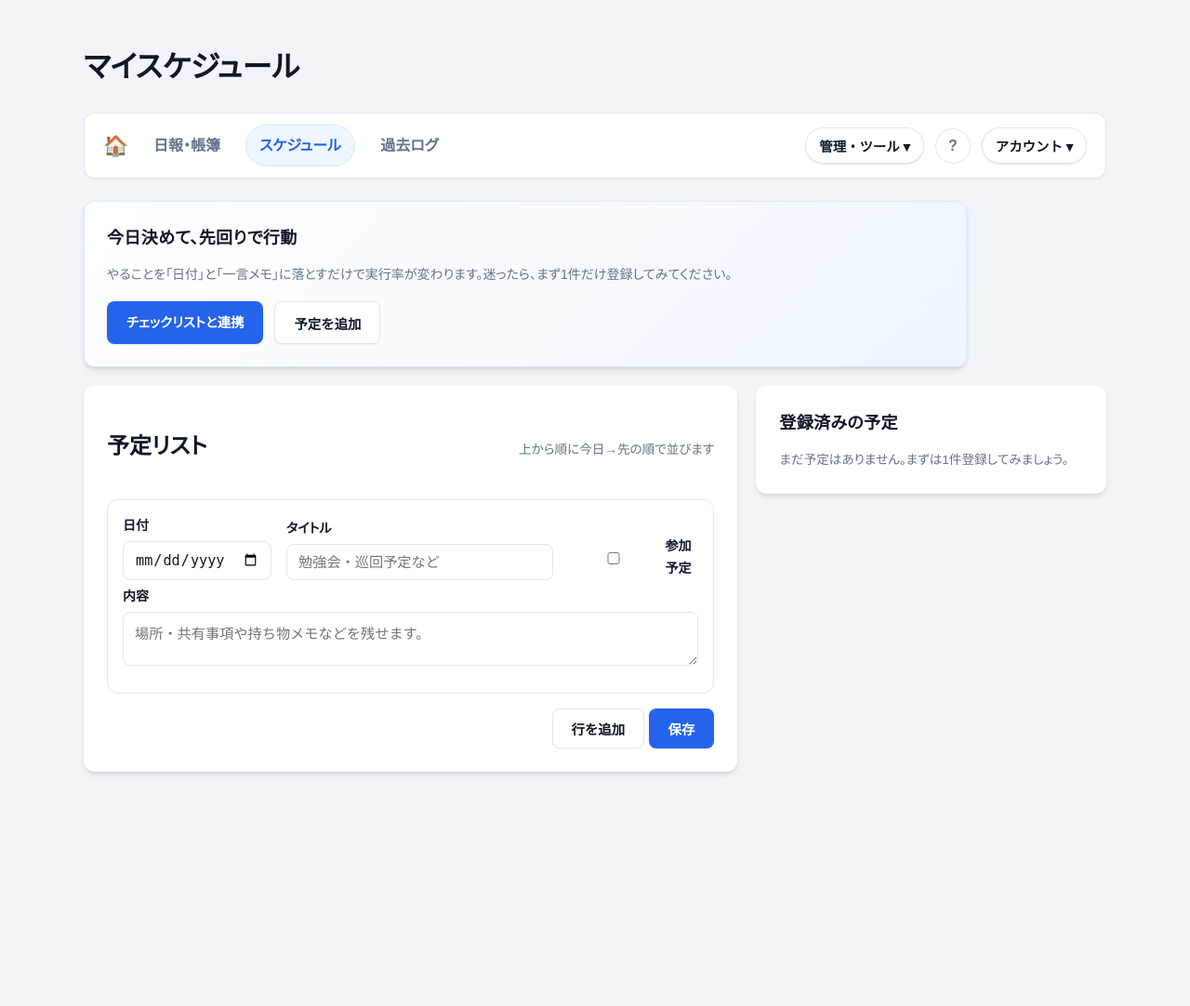
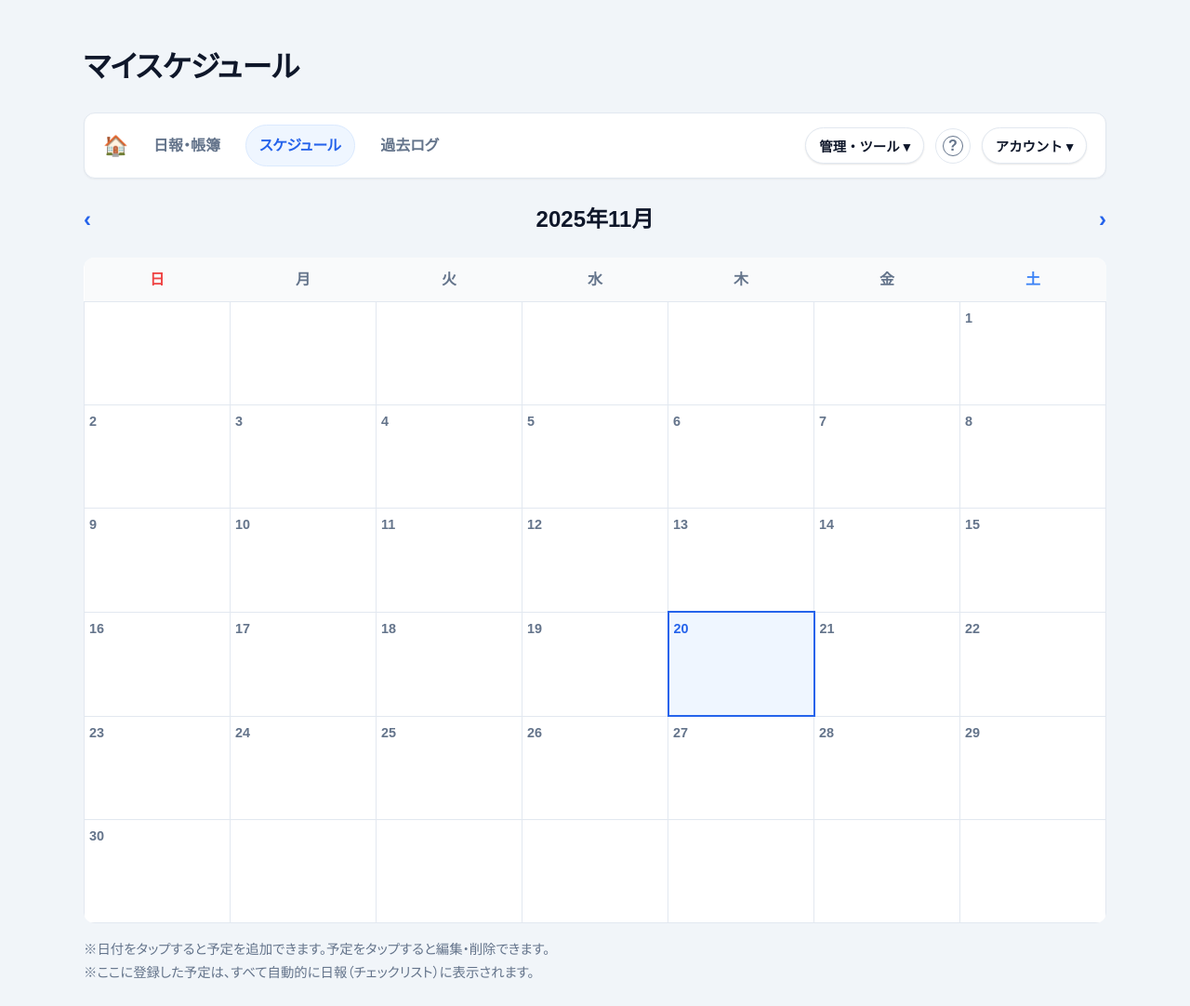
Before and after one commit to bigmakers/kanrichobopublic, a PHP site: page /member/my_schedule.php in a window 1280 px wide. Shown: the whole page at 93% size. Before the commit the page ends 833 px from the top, so only its background shows below. Run offline with PHP 8.4, Linux system fonts and the light colour scheme; the visitor is signed in with stand-in values (Sample User, id 1).

Commit message:
Add calendar modal workflow to My Schedule

```diff
--- a/app/member_nav.php
+++ b/app/member_nav.php
@@ -1,22 +1,26 @@
 <?php
 function member_nav() {
-    $currentUrl = $_SERVER['REQUEST_URI'] ?? '';
-    $isActive = function ($path) use ($currentUrl) {
-        return strpos($currentUrl, $path) !== false ? 'active' : '';
-    };
-
-    ob_start();
+    $current_url = $_SERVER['REQUEST_URI'] ?? '';
+    $isActive = fn($path) => strpos($current_url, $path) !== false ? 'active' : '';
     ?>
     <nav class="app-navbar">
         <div class="nav-start">
-            <a href="<?= htmlspecialchars(url_for('index.php'), ENT_QUOTES, 'UTF-8') ?>" class="nav-brand" title="ホーム">🏠</a>
-            <a href="<?= htmlspecialchars(url_for('member/checklist.php'), ENT_QUOTES, 'UTF-8') ?>" class="nav-item <?= $isActive('checklist.php') ?>">日報・帳簿</a>
-            <a href="<?= htmlspecialchars(url_for('member/my_schedule.php'), ENT_QUOTES, 'UTF-8') ?>" class="nav-item <?= $isActive('my_schedule.php') ?>">スケジュール</a>
-            <a href="<?= htmlspecialchars(url_for('member/history.php'), ENT_QUOTES, 'UTF-8') ?>" class="nav-item <?= $isActive('history.php') ?>">過去ログ</a>
+            <a href="<?= htmlspecialchars(url_for('index.php'), ENT_QUOTES, 'UTF-8') ?>" class="nav-brand">🏠</a>
+
+            <a href="<?= htmlspecialchars(url_for('member/checklist.php'), ENT_QUOTES, 'UTF-8') ?>" class="nav-item <?= $isActive('checklist.php') ?>">
+                日報・帳簿
+            </a>
+            <a href="<?= htmlspecialchars(url_for('member/my_schedule.php'), ENT_QUOTES, 'UTF-8') ?>" class="nav-item <?= $isActive('my_schedule.php') ?>">
+                スケジュール
+            </a>
+            <a href="<?= htmlspecialchars(url_for('member/history.php'), ENT_QUOTES, 'UTF-8') ?>" class="nav-item <?= $isActive('history.php') ?>">
+                過去ログ
+            </a>
         </div>
+
         <div class="nav-end">
             <div class="nav-dropdown">
-                <button type="button" class="nav-item dropdown-toggle">管理・ツール ▾</button>
+                <button class="nav-item dropdown-toggle">管理・ツール ▾</button>
                 <div class="dropdown-menu">
                     <a href="<?= htmlspecialchars(url_for('member/rx_counts.php'), ENT_QUOTES, 'UTF-8') ?>">処方箋集計</a>
                     <a href="<?= htmlspecialchars(url_for('member/pharmacists.php'), ENT_QUOTES, 'UTF-8') ?>">薬剤師名簿</a>
@@ -26,12 +30,17 @@ function member_nav() {
                     <a href="<?= htmlspecialchars(url_for('member/backup.php'), ENT_QUOTES, 'UTF-8') ?>">バックアップ</a>
                 </div>
             </div>
-            <a href="<?= htmlspecialchars(url_for('guide.php'), ENT_QUOTES, 'UTF-8') ?>" class="nav-item icon-only" title="使い方">?</a>
+
+            <a href="<?= htmlspecialchars(url_for('guide.php'), ENT_QUOTES, 'UTF-8') ?>" class="nav-item icon-only" title="使い方">
+                <span style="font-weight:bold; border:1px solid currentColor; border-radius:50%; width:20px; height:20px; display:inline-flex; justify-content:center; align-items:center;">?</span>
+            </a>
+
             <?php if (!empty($_SESSION['user']['is_admin'])): ?>
                 <a href="<?= htmlspecialchars(url_for('admin/index.php'), ENT_QUOTES, 'UTF-8') ?>" class="nav-item nav-admin-link">管理画面</a>
             <?php endif; ?>
+
             <div class="nav-dropdown">
-                <button type="button" class="nav-item dropdown-toggle">アカウント ▾</button>
+                <button class="nav-item dropdown-toggle">アカウント ▾</button>
                 <div class="dropdown-menu right-aligned">
                     <a href="<?= htmlspecialchars(url_for('member/account.php'), ENT_QUOTES, 'UTF-8') ?>">設定変更</a>
                     <a href="<?= htmlspecialchars(url_for('logout.php'), ENT_QUOTES, 'UTF-8') ?>" class="text-danger">ログアウト</a>
@@ -40,6 +49,5 @@ function member_nav() {
         </div>
     </nav>
     <?php
-    return ob_get_clean();
 }
 ?>
--- a/public/member/my_schedule.php
+++ b/public/member/my_schedule.php
@@ -6,130 +6,221 @@ csrf_check();
 $schedule = load_user_meta($user['email'], 'schedule');
 if (!is_array($schedule)) { $schedule = []; }
 
+// 保存・削除処理
 if ($_SERVER['REQUEST_METHOD'] === 'POST') {
-    $rows = $_POST['events'] ?? [];
+    $action = $_POST['action'] ?? '';
+    $events = $schedule['events'] ?? [];
+    if (!is_array($events)) { $events = []; }
 
-    $events = [];
-    foreach ($rows as $row) {
-        $dateVal = sanitize_text($row['date'] ?? '');
-        $titleVal = sanitize_text($row['title'] ?? '');
-        $detailVal = sanitize_text($row['detail'] ?? '');
-        $participateVal = !empty($row['participate']);
+    if ($action === 'save') {
+        $id = $_POST['id'] ?? uniqid();
+        $date = sanitize_text($_POST['date'] ?? '');
+        $title = sanitize_text($_POST['title'] ?? '');
+        $detail = sanitize_text($_POST['detail'] ?? '');
 
-        if ($dateVal === '' && $titleVal === '' && $detailVal === '') {
-            continue;
+        // 既存のIDがあれば更新、なければ追加
+        $found = false;
+        foreach ($events as &$ev) {
+            if (($ev['id'] ?? '') === $id) {
+                $ev['date'] = $date;
+                $ev['title'] = $title;
+                $ev['detail'] = $detail;
+                $found = true;
+                break;
+            }
         }
-
-        $events[] = [
-            'date' => $dateVal,
-            'title' => $titleVal,
-            'detail' => $detailVal,
-            'participate' => $participateVal,
-        ];
+        unset($ev);
+        if (!$found) {
+            $events[] = [
+                'id' => $id,
+                'date' => $date,
+                'title' => $title,
+                'detail' => $detail
+            ];
+        }
+    } elseif ($action === 'delete') {
+        $targetId = $_POST['id'] ?? '';
+        $events = array_values(array_filter($events, fn($e) => ($e['id'] ?? '') !== $targetId));
     }
 
+    // 日付順ソートして保存
+    usort($events, fn($a, $b) => strcmp($a['date'] ?? '', $b['date'] ?? ''));
     $schedule['events'] = $events;
     save_user_meta($user['email'], 'schedule', $schedule);
+
+    // リダイレクト（二重送信防止）
+    header('Location: ?ym=' . urlencode(sanitize_text($_POST['ym'] ?? date('Y-m'))));
+    exit;
 }
 
-$storedEvents = $schedule['events'] ?? [];
-if (!is_array($storedEvents)) {
-    $storedEvents = [];
+// カレンダー表示ロジック
+$ym = sanitize_text($_GET['ym'] ?? date('Y-m'));
+$timestamp = strtotime($ym . '-01');
+if ($timestamp === false) { $timestamp = time(); }
+$currentYm = date('Y-m', $timestamp);
+$prevYm = date('Y-m', strtotime('-1 month', $timestamp));
+$nextYm = date('Y-m', strtotime('+1 month', $timestamp));
+$titleYm = date('Y年n月', $timestamp);
+
+// カレンダー作成
+$weeks = [];
+$week = '';
+$day_count = (int)date('t', $timestamp);
+$youbi = (int)date('w', $timestamp); // 1日の曜日(0:日 - 6:土)
+
+// 空のセル埋め（月初）
+$week .= str_repeat('<td></td>', $youbi);
+
+$allEvents = $schedule['events'] ?? [];
+if (!is_array($allEvents)) { $allEvents = []; }
+
+for ($day = 1; $day <= $day_count; $day++, $youbi++) {
+    $dateStr = $currentYm . '-' . sprintf('%02d', $day);
+    $isToday = ($dateStr === date('Y-m-d'));
+
+    // その日のイベント抽出
+    $dayEvents = array_filter($allEvents, fn($e) => ($e['date'] ?? '') === $dateStr);
+
+    // セルの中身作成
+    $cellContent = "<div class='day-number'>" . $day . "</div>";
+    foreach ($dayEvents as $ev) {
+        $cellContent .= "<div class='cal-event' onclick='editEvent(" . json_encode($ev) . ", event)'>" . htmlspecialchars($ev['title'] ?? '') . "</div>";
+    }
+
+    // セルをクリックしたら新規登録モーダルへ
+    $week .= "<td class='" . ($isToday ? 'today' : '') . "' onclick='openModal(\"$dateStr\")'>$cellContent</td>";
+
+    if ($youbi % 7 == 6 || $day == $day_count) {
+        if ($day == $day_count) {
+            $week .= str_repeat('<td></td>', 6 - ($youbi % 7));
+        }
+        $weeks[] = '<tr>' . $week . '</tr>';
+        $week = '';
+    }
 }
-$events = $storedEvents ?: [[]];
-$upcoming = array_filter($events, fn($ev) => !empty($ev['date']));
-usort($upcoming, function($a, $b) {
-    return strcmp($a['date'] ?? '', $b['date'] ?? '');
-});
 ?>
 <!doctype html>
 <html lang="ja">
 <head>
-    <meta charset="UTF-8">
-    <title>マイスケジュール</title>
-    <link rel="stylesheet" href="<?= htmlspecialchars(url_for('styles.css'), ENT_QUOTES) ?>">
+<meta charset="UTF-8">
+<meta name="viewport" content="width=device-width, initial-scale=1.0">
+<title>マイスケジュール</title>
+<link rel="stylesheet" href="<?= htmlspecialchars(url_for('styles.css'), ENT_QUOTES) ?>">
+<style>
+    /* カレンダー専用スタイル */
+    .calendar-header { display: flex; justify-content: space-between; align-items: center; margin-bottom: 20px; }
+    .calendar-nav { font-size: 1.5rem; font-weight: bold; text-decoration: none; color: var(--primary); user-select: none; }
+    .calendar-title { font-size: 1.5rem; font-weight: bold; }
+
+    .calendar-table { width: 100%; border-collapse: collapse; table-layout: fixed; background: #fff; box-shadow: var(--shadow); border-radius: var(--radius); overflow: hidden; }
+    .calendar-table th { background: #f9fafb; padding: 10px; border-bottom: 1px solid var(--border); color: var(--text-muted); }
+    .calendar-table td { border: 1px solid var(--border); padding: 5px; vertical-align: top; height: 100px; cursor: pointer; transition: background 0.2s; }
+    .calendar-table td:hover { background: #f3f4f6; }
+    .calendar-table td.today { background: #eff6ff; border: 2px solid var(--primary); }
+
+    .day-number { font-weight: bold; margin-bottom: 4px; font-size: 0.9rem; color: var(--text-muted); }
+    .today .day-number { color: var(--primary); }
+
+    .cal-event {
+        background: var(--primary); color: white; font-size: 0.75rem; padding: 2px 4px;
+        border-radius: 4px; margin-bottom: 2px; white-space: nowrap; overflow: hidden; text-overflow: ellipsis;
+    }
+    .cal-event:hover { opacity: 0.8; }
+
+    /* モーダル */
+    .modal-overlay {
+        display: none; position: fixed; top: 0; left: 0; width: 100%; height: 100%;
+        background: rgba(0,0,0,0.5); z-index: 1000; justify-content: center; align-items: center;
+    }
+    .modal-card {
+        background: #fff; padding: 24px; border-radius: 8px; width: 90%; max-width: 400px;
+        box-shadow: 0 10px 25px rgba(0,0,0,0.2);
+    }
+    .modal-actions { display: flex; justify-content: space-between; margin-top: 20px; gap: 10px; }
+    .btn-delete { background: var(--danger); color: #fff; border: none; padding: 10px 14px; border-radius: 8px; cursor: pointer; }
+    .btn-delete:hover { background: #dc2626; }
+</style>
 </head>
 <body class="mono">
 <div class="layout">
     <h1>マイスケジュール</h1>
     <?= member_nav(); ?>
 
-    <div class="card highlight">
-        <h2 class="card-title">今日決めて、先回りで行動</h2>
-        <p class="subtext">やることを「日付」と「一言メモ」に落とすだけで実行率が変わります。迷ったら、まず1件だけ登録してみてください。</p>
-        <div class="hero-actions">
-            <a class="btn" href="<?= url_for('member/checklist.php'); ?>">チェックリストと連携</a>
-            <button type="button" class="secondary" id="add-row">予定を追加</button>
-        </div>
+    <div class="calendar-header">
+        <a href="?ym=<?= htmlspecialchars($prevYm, ENT_QUOTES) ?>" class="calendar-nav">‹</a>
+        <span class="calendar-title"><?= htmlspecialchars($titleYm) ?></span>
+        <a href="?ym=<?= htmlspecialchars($nextYm, ENT_QUOTES) ?>" class="calendar-nav">›</a>
     </div>
 
-    <div class="two-col">
-        <form method="post" class="card" id="schedule-form">
+    <table class="calendar-table">
+        <thead><tr>
+            <th style="color:#ef4444;">日</th><th>月</th><th>火</th><th>水</th><th>木</th><th>金</th><th style="color:#3b82f6;">土</th>
+        </tr></thead>
+        <tbody>
+            <?= implode('', $weeks) ?>
+        </tbody>
+    </table>
+
+    <div style="margin-top:16px; color:var(--text-muted); font-size:0.9rem;">
+        ※日付をタップすると予定を追加できます。予定をタップすると編集・削除できます。<br>
+        ※ここに登録した予定は、すべて自動的に日報（チェックリスト）に表示されます。
+    </div>
+</div>
+
+<div id="eventModal" class="modal-overlay" onclick="if(event.target===this) closeModal()">
+    <div class="modal-card">
+        <h3 id="modalTitle">予定の編集</h3>
+        <form method="post">
             <?= csrf_field(); ?>
-            <div class="section-title" style="margin-bottom:16px;">
-                <h2>予定リスト</h2>
-                <span class="muted">上から順に今日→先の順で並びます</span>
-            </div>
-            <div id="events">
-                <?php foreach ($events as $i=>$e): ?>
-                    <div class="event-row">
-                        <div class="row-grid">
-                            <label>日付<input type="date" name="events[<?= $i ?>][date]" value="<?= htmlspecialchars($e['date'] ?? '') ?>"></label>
-                            <label>タイトル<input type="text" name="events[<?= $i ?>][title]" placeholder="勉強会・巡回予定など" value="<?= htmlspecialchars($e['title'] ?? '') ?>"></label>
-                            <label class="inline" style="gap:8px;">
-                                <input type="checkbox" name="events[<?= $i ?>][participate]" value="1" <?= !empty($e['participate'])?'checked':''; ?>>参加予定
-                            </label>
-                        </div>
-                        <label>内容<textarea name="events[<?= $i ?>][detail]" rows="2" placeholder="場所・共有事項や持ち物メモなどを残せます。">
-<?= htmlspecialchars($e['detail'] ?? '') ?></textarea></label>
-                    </div>
-                <?php endforeach; ?>
-            </div>
-            <div class="actions">
-                <button type="button" class="secondary" id="add-row-bottom">行を追加</button>
-                <button type="submit">保存</button>
+            <input type="hidden" name="ym" value="<?= htmlspecialchars($currentYm, ENT_QUOTES) ?>">
+            <input type="hidden" name="action" value="save">
+            <input type="hidden" name="id" id="evtId">
+
+            <label>日付</label>
+            <input type="date" name="date" id="evtDate" required>
+
+            <label>タイトル</label>
+            <input type="text" name="title" id="evtTitle" placeholder="例：メーカー勉強会" required>
+
+            <label>詳細メモ</label>
+            <textarea name="detail" id="evtDetail" rows="3" placeholder="場所や持ち物など"></textarea>
+
+            <div class="modal-actions">
+                <button type="button" class="btn secondary" onclick="closeModal()">キャンセル</button>
+                <div>
+                    <button type="submit" class="btn-delete" name="action" value="delete" id="btnDelete" onclick="return confirm('削除しますか？')" style="margin-right:10px;">削除</button>
+                    <button type="submit" class="btn">保存</button>
+                </div>
             </div>
         </form>
-
-        <div class="card col-side sticky">
-            <h2 class="card-title">登録済みの予定</h2>
-            <?php if ($upcoming): ?>
-                <ul class="checks-list">
-                    <?php foreach ($upcoming as $ev): ?>
-                        <li style="list-style:none; padding:12px; border:1px solid var(--border); border-radius:var(--radius); background:#fff;">
-                            <div style="font-weight:700;"><?= htmlspecialchars($ev['date'] ?? '') ?> <?= htmlspecialchars($ev['title'] ?? '予定') ?></div>
-                            <?php if (!empty($ev['detail'])): ?><div class="muted"><?= nl2br(htmlspecialchars($ev['detail'])) ?></div><?php endif; ?>
-                            <?php if (!empty($ev['participate'])): ?><div class="badge" style="margin-top:6px;">参加記録対象</div><?php endif; ?>
-                        </li>
-                    <?php endforeach; ?>
-                </ul>
-            <?php else: ?>
-                <p class="muted">まだ予定はありません。まずは1件登録してみましょう。</p>
-            <?php endif; ?>
-        </div>
     </div>
 </div>
+
 <script>
-let scheduleIndex = <?= (int)count($events); ?>;
-const template = () => {
-    const idx = scheduleIndex++;
-    const wrap = document.createElement('div');
-    wrap.className = 'event-row';
-    wrap.innerHTML = `
-        <div class="row-grid">
-            <label>日付<input type="date" name="events[${idx}][date]"></label>
-            <label>タイトル<input type="text" name="events[${idx}][title]" placeholder="勉強会・巡回予定など"></label>
-            <label class="inline" style="gap:8px;">
-                <input type="checkbox" name="events[${idx}][participate]" value="1">参加予定
-            </label>
-        </div>
-        <label>内容<textarea name="events[${idx}][detail]" rows="2" placeholder="場所・共有事項や持ち物メモなどを残せます。"></textarea></label>
-    `;
-    return wrap;
-};
-const addButtons = [document.getElementById('add-row'), document.getElementById('add-row-bottom')];
-addButtons.forEach(btn => btn && btn.addEventListener('click', () => {
-    document.getElementById('events').appendChild(template());
-}));
+function openModal(dateStr) {
+    document.getElementById('eventModal').style.display = 'flex';
+    document.getElementById('modalTitle').textContent = '予定の追加';
+    document.getElementById('evtId').value = 'new_' + Date.now();
+    document.getElementById('evtDate').value = dateStr;
+    document.getElementById('evtTitle').value = '';
+    document.getElementById('evtDetail').value = '';
+    document.getElementById('btnDelete').style.display = 'none'; // 新規時は削除ボタン隠す
+}
+
+function editEvent(ev, e) {
+    e.stopPropagation(); // 親セルのクリックイベントを止める
+    document.getElementById('eventModal').style.display = 'flex';
+    document.getElementById('modalTitle').textContent = '予定の編集';
+    document.getElementById('evtId').value = ev.id || '';
+    document.getElementById('evtDate').value = ev.date;
+    document.getElementById('evtTitle').value = ev.title;
+    document.getElementById('evtDetail').value = ev.detail || '';
+    document.getElementById('btnDelete').style.display = 'inline-block';
+}
+
+function closeModal() {
+    document.getElementById('eventModal').style.display = 'none';
+}
 </script>
-</body></html>
+</body>
+</html>
```
